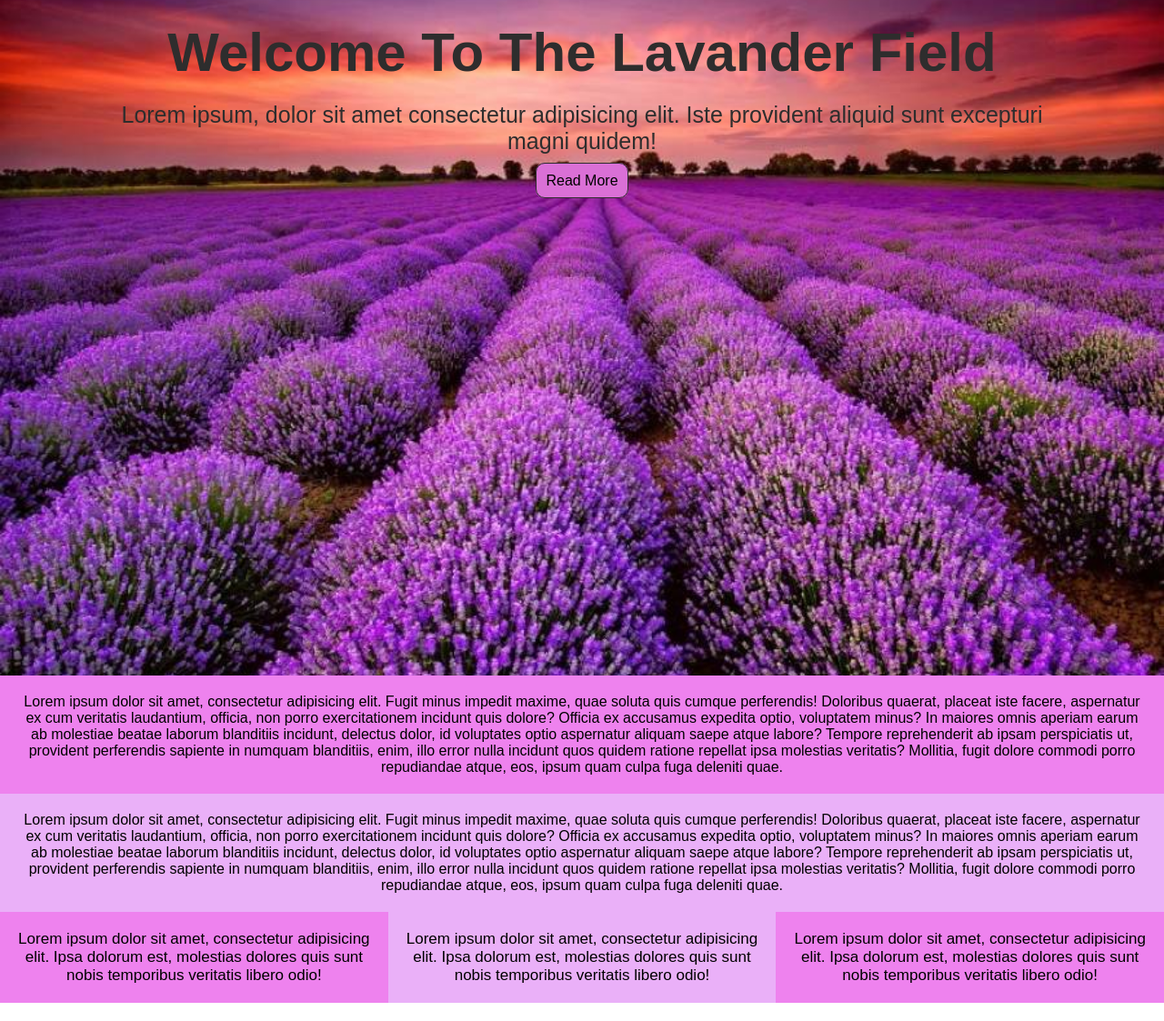
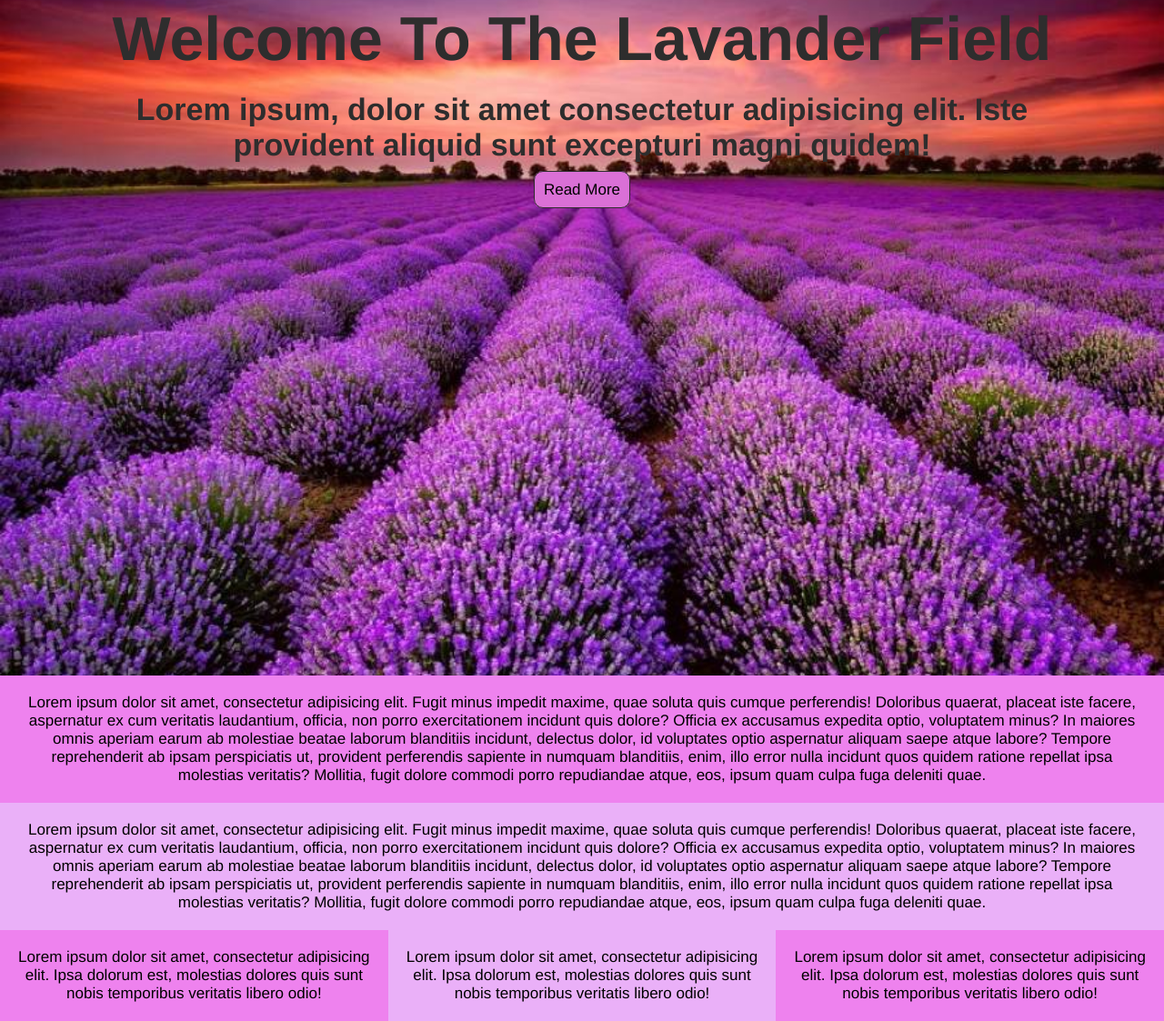
Before and after one commit to coolulka84-lab/lavander, a plain HTML site: page index.html in a window 1280 px wide. Shown: the part 57-1180 px from the top of the page at 91% size. Drawn offline with Linux system fonts and the light colour scheme.

Commit message:
Add text style

```diff
--- a/assets/CSS/style.css
+++ b/assets/CSS/style.css
@@ -2,59 +2,66 @@
     box-sizing: border-box;
 }
 
+html {
+    font-size: 17px;
+}
 
 body {
     display: block;
-    font-family: Arial, Helvetica, sans-serif;
+    font-family: 'Franklin Gothic Medium', 'Arial Narrow', Arial, sans-serif;
     text-align: center;
     margin: 0;
-    /* font-size: 17px;  */
+    font-size: 1rem;
 }
 
 header {
     height: 100vh;
+    background-color: blueviolet;
     background: url(./../imgs/4115a5a862fad1abe0160388bec5e082734b24ae.jpeg);
     background-repeat: no-repeat;
     background-size: cover;
     background-position: center;
-    padding: 80px;
+    padding: 60px;
 }
 
 h1 {
-    margin-top: 0;
-    margin-bottom: 0;
+    margin: 0;
     color: rgb(46, 45, 45);
     text-align: center;
-    font-size: 60px;
+    font-size: 4rem;
 }
+
+ .annotation {
+    color: rgb(46, 45, 45);
+    text-align: center;
+    font-weight: bolder;
+    font-size: 2rem;
+    margin-top: 0;
+ }
 
  a {
     color: inherit;
     text-decoration: none;
     border: 1px solid rgb(46, 45, 45);
     padding: 10px;
-    margin: 20px;
+    margin: 30px;
     border-radius: 10px;
     background-color: orchid;
- }
-
- .annotation {
-    color: rgb(46, 45, 45);
-    text-align: center;
-    font-size: 25px;
-    margin-top: 0;
-
+    font-weight: lighter;
  }
 
 .section-a {
     background-color: violet;
-    /* border: 1px solid black; */
     padding: 20px;
 }
 
 .section-b {
     background-color: rgb(234, 176, 248);
-    /* border: 1px solid black; */
+    padding: 20px;
+}
+
+p {
+    margin: 0;
     padding: 20px;
 }
 
@@ -62,39 +69,32 @@ h1 {
     display: inline;
     margin: none;
     font-size: 0;
+    vertical-align: baseline;
 }
-
-
 
 .box-1 {
     display: inline-block;
     border: 0 solid black;
-    vertical-align: baseline;
     background-color: violet;
     width: calc(100%/3);
     margin: 0;
-    font-size: 17px;
+    font-size: 1rem;
 }
+
 .box-2 {
     display: inline-block;
     border: 0 solid black;
-    vertical-align: baseline;
     background-color: rgb(234, 176, 248);
     width: calc(100%/3);
     margin: 0;
-    font-size: 17px;
+    font-size: 1rem;
 }
+
 .box-3 {
     display: inline-block;
     border: 0 solid black;
-    vertical-align: baseline;
     background-color: violet;
     width: calc(100%/3);
     margin: 0;
-    font-size: 17px;
+    font-size: 1rem;
 }
-
-p {
-    margin: 0;
-    padding: 20px;
-}
```
Also changed, not shown: index.html (+0 -6 lines).
